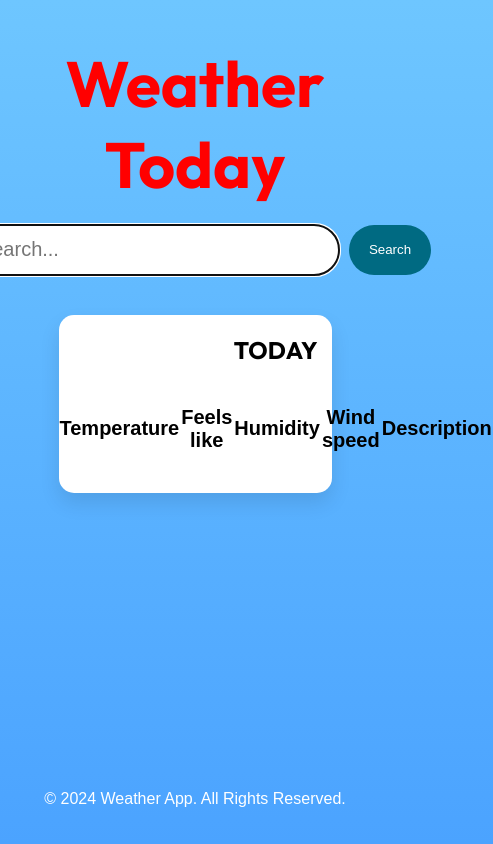
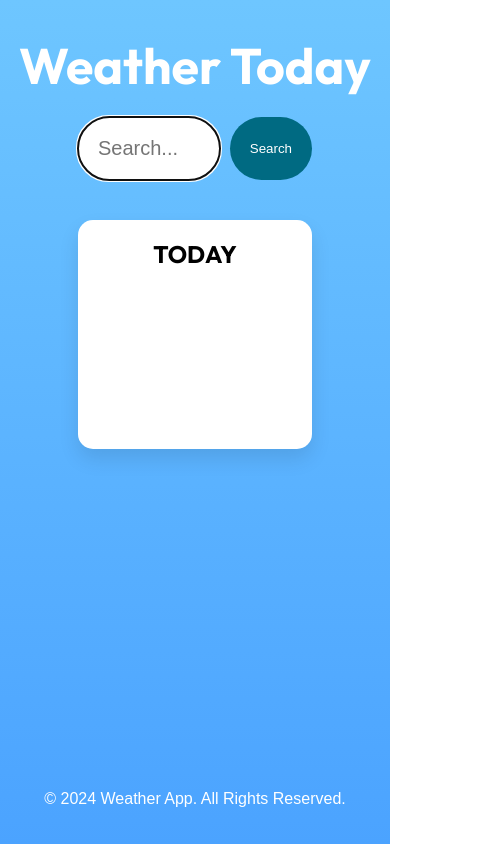
Before and after one commit to hugosundberg/weatherApp, a plain HTML site: page main.html in a window 390 px wide. Shown: the whole page, 493 px wide, since content can reach past the window. Drawn offline with Linux system fonts and the light colour scheme.

Commit message:
responsive

```diff
--- a/main.html
+++ b/main.html
@@ -9,15 +9,15 @@
 <body>
     <div class="main">
         <h1>Weather Today</h1>
-        <div class="search-bar">
-            <input type="text" id="location" placeholder="Search...">
-            <button onclick="search()"><i class="fa fa-search"></i>Search</button>
+        <div class="search-wrapper">
+            <div class="search-bar">
+                <input type="text" id="location" placeholder="Search...">
+                <button onclick="search()"><i class="fa fa-search"></i>Search</button>
+            </div>
         </div>
-
         <div class="weatherToday">
             <h2>TODAY</h2>
             <table>
-
                 <th class="table-column">Temperature</th>
                 <th class="table-column">Feels like</th>
                 <th class="table-column">Humidity</th>
@@ -36,13 +36,10 @@
         <img class="svg" id="weatherIcon" src="/svgs/cloudy-day-1.svg" alt="" width="200" height="200" style="display: none;">
     </div>
     <script src="script.js"></script>
-
-
 </body>
 <footer>
     <div class="footer-content">
         <p>&copy; 2024 Weather App. All Rights Reserved.</p>
     </div>
 </footer>
-
 </html>
--- a/style.css
+++ b/style.css
@@ -8,7 +8,6 @@ body {
     font-family: Arial, sans-serif;
     background: linear-gradient(to bottom, #6ec6ff, #4ba3ff);
     height: 100vh;
-
 }
 
 .main {
@@ -49,20 +48,28 @@ h2 {
     margin: none;
 }
 
+.search-wrapper {
+    display: flex;
+    flex-wrap: wrap;
+    width: 70%;
+}
+
 .search-bar {
     display: flex;
     margin-bottom: 20px;
-    height: 50px;
-
+    width: 100%;
+    margin-left: 20%;
+    margin-right: 20%;
 }
 
 .search-bar input {
-    width: 340px;
     padding: 20px;
     border-radius: 50px 50px 50px 50px;
     margin-right: 10px;
     border: none;
     font-size: 20px;
+    width: 100%;
+
 }
 
 .search-bar button {
@@ -72,6 +79,7 @@ h2 {
     border: none;
     border-radius: 50px 50px 50px 50px;
     cursor: pointer;
+    height: 100%;
 }
 
 .search-bar button:hover {
@@ -89,19 +97,17 @@ table {
     margin-top: 20px;
 }
 
+.table-colum {
+    width: 20%;
+}
+
 th {
     width: fit-content;
     text-align: center;
     font-size: 20px;
 }
 
-.date-column {
-    width: 140px;
-}
 
-.table-column {
-    width: 20%;
-}
 
 table td {
     padding: 15px;
@@ -126,35 +132,46 @@ footer {
 }
 
 /* MEDIA QUERIES*/
+@media (max-width: 1300px){
+    .weatherToday {
+        width: 90%;
+    }
 
-/* Small devices */
-@media (max-width: 768px) {
+    .search-wrapper {
+        width: 100%;
+    }
+}
+
+@media (max-width: 900px) {
     h1 {
-        font-size: 4rem;
+        font-size: 70px;
     }
+
+    .weatherToday {
+        width: 60%;
+    }
+
+    .search-wrapper {
+        width: 100%;
+    }
+
+    th {
+        display: none;
+    }
+
+    td {
+        display: block;
+    }
+
 
 }
 
-/* Medium devices (964px and smaller) */
-@media (max-width: 964px) {
-    .weatherToday {
-        display: grid;
+@media (max-width: 500px) {
+    h1 {
+        font-size: 50px;
     }
 
-    h1 {
-        color: red;
+    .weatherToday {
+
     }
 }
-
-/* Small devices (tablets, 768px and up) */
-@media (min-width: 768px) {}
-
-/* Medium devices (desktops, 992px and up) */
-@media (min-width: 964px) {
-    .weatherToday {
-        display: grid;
-    }
-}
-
-/* Large devices (large desktops, 1200px and up) */
-@media (min-width: 1200px) {}
```
